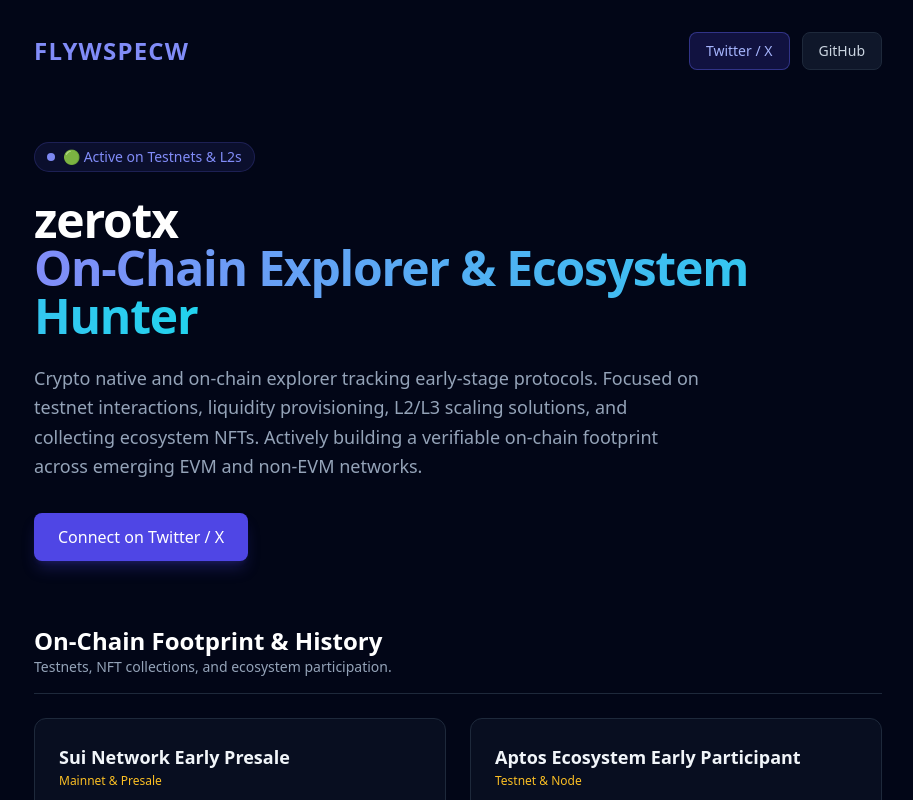
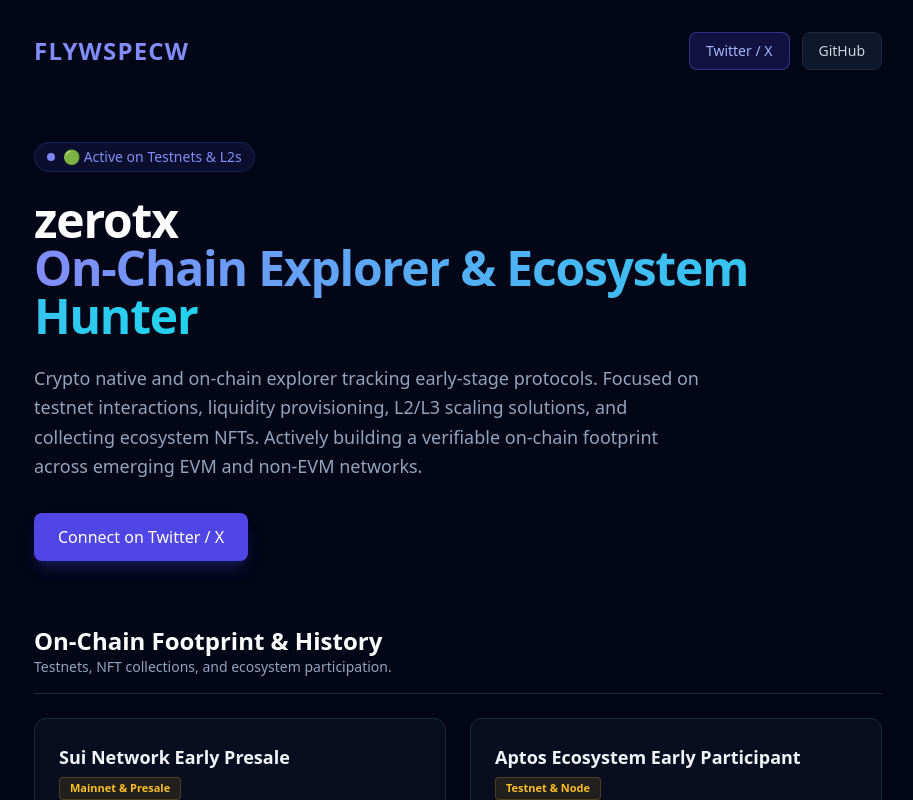
Before and after one commit to diyanf/flywspecw-portfolio, a Next.js app: page / in a window 1280 px wide. Shown: the top 800 px of the page, without its empty margins (182-1095 px from the left). Built offline with nearby package versions, Linux system fonts and the light colour scheme.

Commit message:
Update ProjectCard.tsx

```diff
--- a/src/components/ProjectCard.tsx
+++ b/src/components/ProjectCard.tsx
@@ -1,11 +1,9 @@
 export interface Project {
   id: string;
   title: string;
-  role?: string;
-  type?: string;
+  role: string;
   description: string;
-  techStack?: string[];
-  tags?: string[];
+  techStack: string[];
 }
 
 interface ProjectCardProps {
@@ -13,16 +11,19 @@
 }
 
 export default function ProjectCard({ project }: ProjectCardProps) {
-  const badgeText = project.role || project.type;
-  const tagsList = project.techStack || project.tags || [];
+  if (!project) return null;
 
   return (
     <div className="bg-slate-900/50 border border-slate-800 rounded-xl p-6 hover:border-slate-700 transition flex flex-col justify-between space-y-4">
       <div className="space-y-3">
         <div>
           <h3 className="text-lg font-bold text-slate-100">{project.title}</h3>
-          {badgeText && (
-            <p className="text-xs text-amber-400 font-medium mt-0.5">{badgeText}</p>
+
+          {/* Badge Role Kuning */}
+          {project.role && (
+            <span className="inline-block mt-1.5 text-[11px] font-semibold text-amber-400 bg-amber-400/10 px-2.5 py-0.5 rounded border border-amber-400/20">
+              {project.role}
+            </span>
           )}
         </div>
 
@@ -31,9 +32,10 @@
         </p>
       </div>
 
-      {tagsList.length > 0 && (
+      {/* Tech Stack List */}
+      {project.techStack && project.techStack.length > 0 && (
         <div className="flex flex-wrap gap-1.5 pt-3 border-t border-slate-800/60">
-          {tagsList.map((tech, idx) => (
+          {project.techStack.map((tech, idx) => (
             <span
               key={idx}
               className="text-[10px] font-mono bg-slate-800/80 text-slate-300 px-2 py-0.5 rounded border border-slate-700"
```
